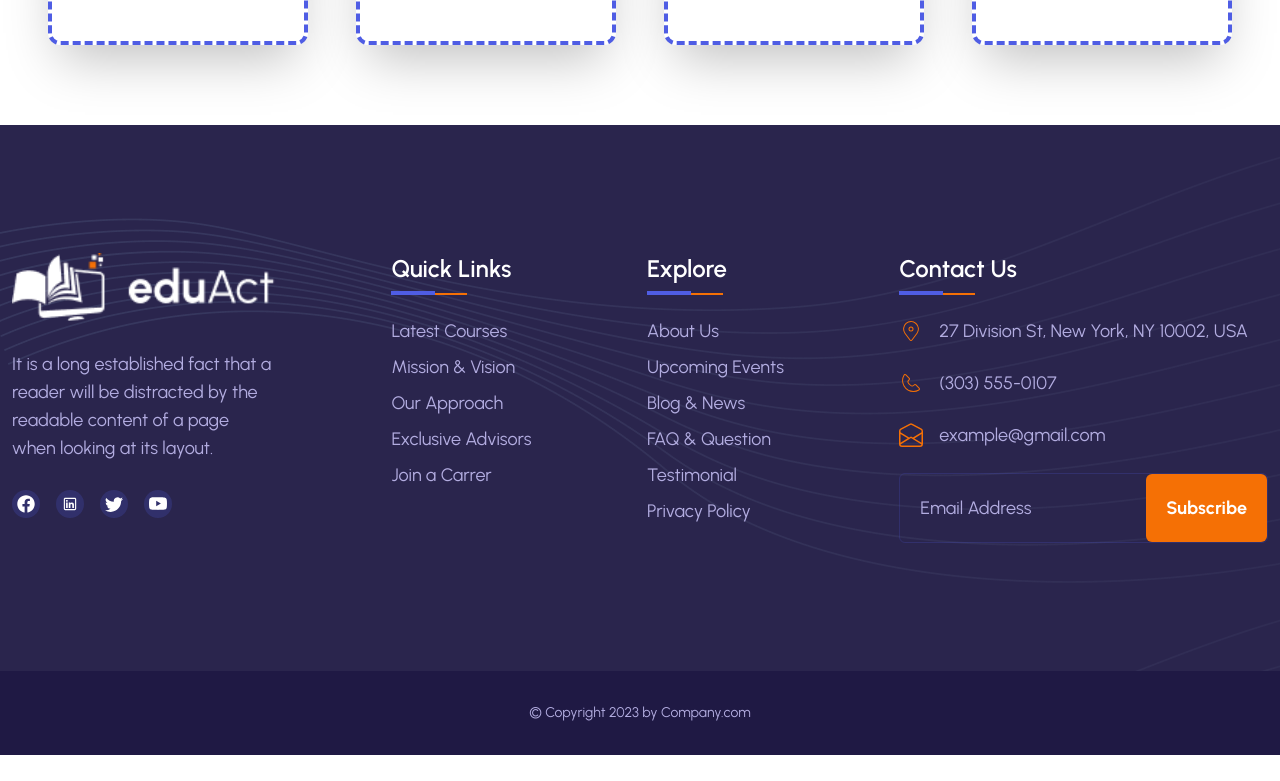
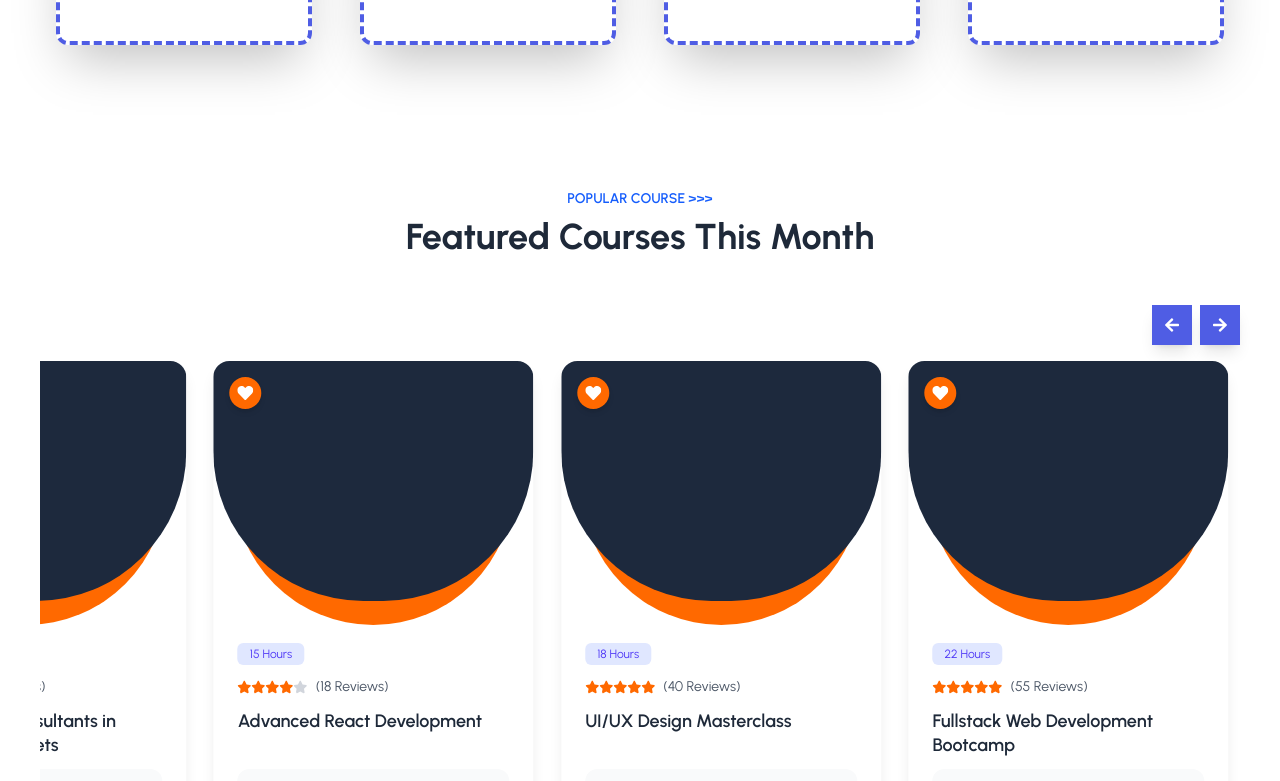
Before and after one commit to Mohammad-Nadil/ebt-eduact, a React (Vite) app: page /about in a window 1280 px wide. Shown: the part 1380-2161 px from the top of the page. Before the commit the page ends 2135 px from the top, so only its background shows below. Built offline with nearby package versions, Linux system fonts and the light colour scheme.

Commit message:
Added banner, statistics, popular course section.

```diff
--- a/src/pages/About.jsx
+++ b/src/pages/About.jsx
@@ -1,5 +1,7 @@
 import React from "react";
 import AboutSection from "../components/AboutSection";
+import Container from "../components/Container";
+import PopularCourse from "../components/PopularCourse";
 
 const About = () => {
   return (
@@ -8,19 +10,23 @@ const About = () => {
         {/* Spacer for Absolute Navbar */}
         <div className="h-16 sm:h-18 md:h-20 lg:h-24"></div>
 
-        {/* Your FAQ Section */}
+        {/* Top Section */}
         <div className="bg-black text-white h-[397px] flex items-center justify-center  font-urbanist">
           <h1 className="text-3xl md:text-5xl font-bold uppercase">
             About
-            <p className="font-normal text-[16px] text-center mt-2">Home  /  About </p>
+            <p className="font-normal text-[16px] text-center mt-2">
+              Home / About{" "}
+            </p>
           </h1>
-
         </div>
       </div>
+
+      <Container>
       {/* banner section start */}
-      <AboutSection/>
+        <AboutSection />
+        <PopularCourse/>
       {/* banner section end */}
-
+      </Container>
 
     </>
   );
```
